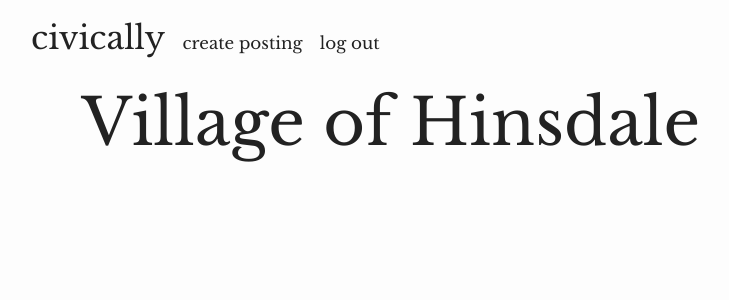
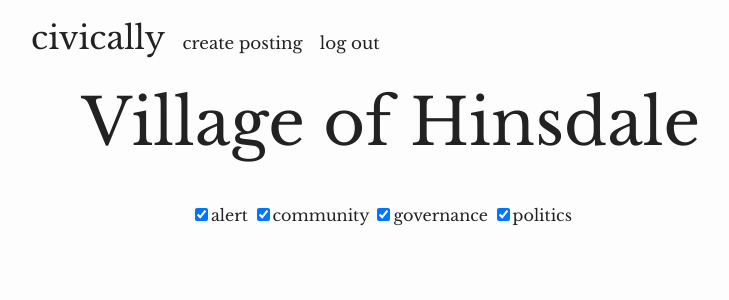
Before and after one commit to bspatafora/civic_forum, a Django app: template postings/templates/postings/feed.html in a window 1280 px wide. Shown: the top 300 px of the page, without its empty margins (249-978 px from the left). Run offline with Django 3.2, Linux system fonts and the light colour scheme; the template is opened without the code that fills it, so the values that code supplies are empty; some libraries are stand-ins or nearby versions.

Commit message:
Added toggle posting variety display checkboxes to feed

```diff
--- a/postings/static/postings/javascript.js
+++ b/postings/static/postings/javascript.js
@@ -12,4 +12,36 @@ $(document).ready(function() {
 		$("#comment-" + button).hide();
 	});
 
+	$("#alert-box").click(function() {
+		if($(this).is(":checked")) {
+			$(".feed-alert").slideDown(350);
+		} else {
+			$(".feed-alert").slideUp(350);
+		}
+	});
+
+	$("#community-box").click(function() {
+		if($(this).is(":checked")) {
+			$(".feed-community").slideDown(350);
+		} else {
+			$(".feed-community").slideUp(350);
+		}
+	});
+
+	$("#governance-box").click(function() {
+		if($(this).is(":checked")) {
+			$(".feed-governance").slideDown(350);
+		} else {
+			$(".feed-governance").slideUp(350);
+		}
+	});
+
+	$("#politics-box").click(function() {
+		if($(this).is(":checked")) {
+			$(".feed-politics").slideDown(350);
+		} else {
+			$(".feed-politics").slideUp(350);
+		}
+	});
+
 });
--- a/postings/static/postings/style.css
+++ b/postings/static/postings/style.css
@@ -101,6 +101,11 @@ textarea, input {
 	margin: 0 auto;
 }
 
+#variety-bar {
+	width: 25em;
+	margin: 0 auto 1em auto;
+}
+
 .civically-link {
 	color: #222;
 	text-decoration: none;
--- a/postings/templates/postings/feed.html
+++ b/postings/templates/postings/feed.html
@@ -4,10 +4,19 @@
 
 <h1>Village of Hinsdale</h1>
 
+<form id="variety-bar">
+	<input id="alert-box" type="checkbox" checked>alert
+	<input id="community-box" type="checkbox" checked>community
+	<input id="governance-box" type="checkbox" checked>governance
+	<input id="politics-box" type="checkbox" checked>politics
+</form>
+
 <ul>
 	{% for posting in object_list %}
-		<li class="feed-title"><a class="civically-link" href="{{ posting.get_absolute_url }}">{{ posting }}</a></li>
-		<li class="feed-byline">posted to <span class="italic">{{ posting.get_variety_display }}</span> {{ posting.posted|timesince }} ago by {{ posting.user.get_full_name }}</li>
+		<div class="feed-{{ posting.get_variety_display }}">
+			<li class="feed-title"><a class="civically-link" href="{{ posting.get_absolute_url }}">{{ posting }}</a></li>
+			<li class="feed-byline">posted to <span class="italic">{{ posting.get_variety_display }}</span> {{ posting.posted|timesince }} ago by {{ posting.user.get_full_name }}</li>
+		</div>
 	{% endfor %}
 </ul>
 
```
